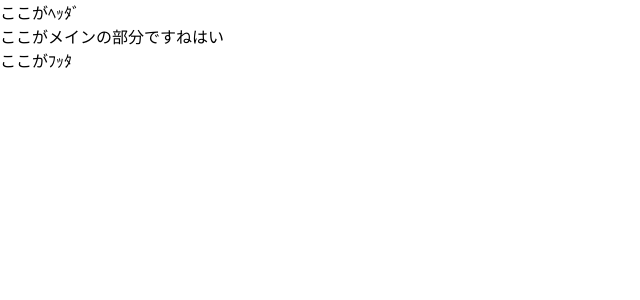
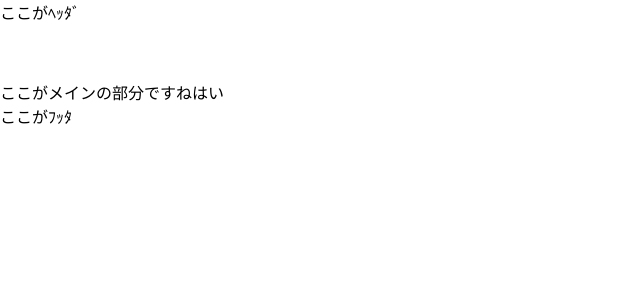
Before and after one commit to 202309joken-web/joken-website, a Next.js app: page / in a window 1280 px wide. Shown: the top 300 px of the page, without its empty margins (0-640 px from the left). Built offline with nearby package versions, Linux system fonts and the light colour scheme.

Commit message:
CSSの変更、header fixedに合わせるための処理追加

```diff
--- a/styles/globals.scss
+++ b/styles/globals.scss
@@ -1,5 +1,5 @@
 :root {
-  --len__header__height: 50px;
+  --len__header__height: 56px;
   --color_theme_back: white;
   --color_theme_back2: #ddd;
   --color_theme_text: black;
@@ -22,16 +22,22 @@ html {
   background: var(--color_theme_back);
 }
 
+main {
+  padding-top: var(--len__header__height);
+}
+
 img {
   pointer-events: none;
 }
-@media (prefers-color-scheme: dark) {
-  :root {
-    --color_theme_back: black;
-    --color_theme_back2: #444;
-    --color_theme_text: #ddd;
-  }
-  img {
-    filter: brightness(80%);
-  }
-}
+
+// // ダークモード対応の処理
+// @media (prefers-color-scheme: dark) {
+//   :root {
+//     --color_theme_back: black;
+//     --color_theme_back2: #444;
+//     --color_theme_text: #ddd;
+//   }
+//   img {
+//     filter: brightness(80%);
+//   }
+// }
```
